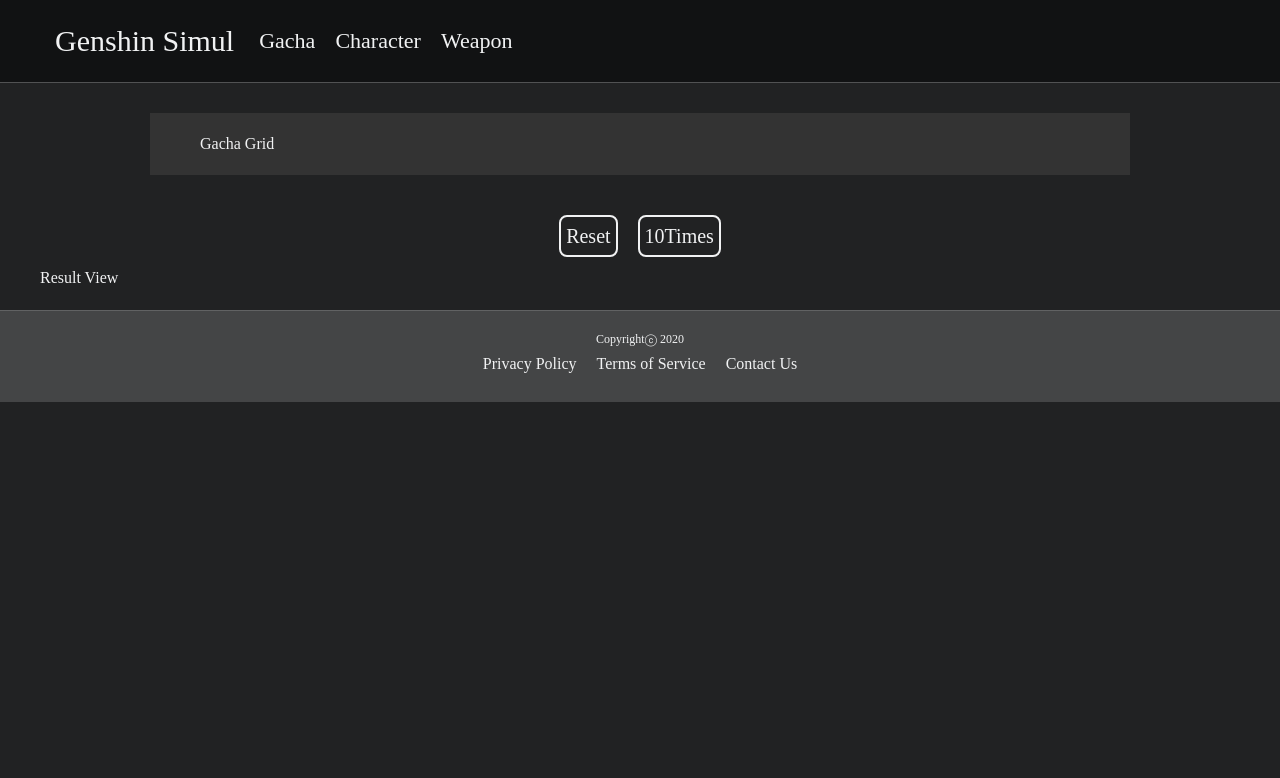
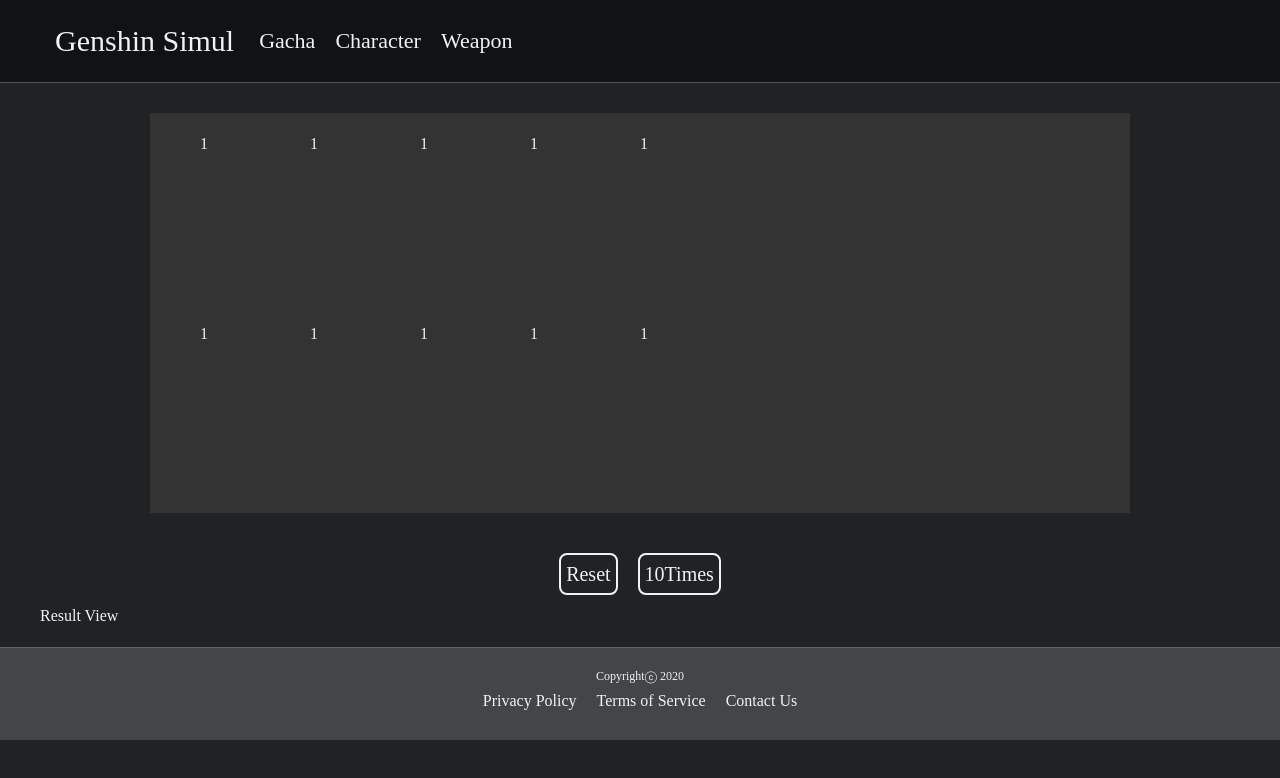
Before and after one commit to lumyjuwon/genshin, a React (Create React App) app: page /gacha in a window 1280 px wide. Shown: the top 778 px of the page. Built offline with nearby package versions, Linux system fonts and the light colour scheme.

Commit message:
apply grid system and test

```diff
--- a/src/pages/gacha_screen/GachaArrangeView.tsx
+++ b/src/pages/gacha_screen/GachaArrangeView.tsx
@@ -8,13 +8,26 @@
     backgroundColor: "#333",
     display: "grid",
     maxWidth: "980px",
+    height: "400px",
     margin: "30px auto",
     padding: "20px 50px",
+    gridTemplateColumns: "repeat(5, 100px)",
+    columnGap: "10px",
+    rowGap: "20px"
   });
 
   return (
     <GridContainer>
-      Gacha Grid
+      <div>1</div>
+      <div>1</div>
+      <div>1</div>
+      <div>1</div>
+      <div>1</div>
+      <div>1</div>
+      <div>1</div>
+      <div>1</div>
+      <div>1</div>
+      <div>1</div>
     </GridContainer>
   );
 }
```
